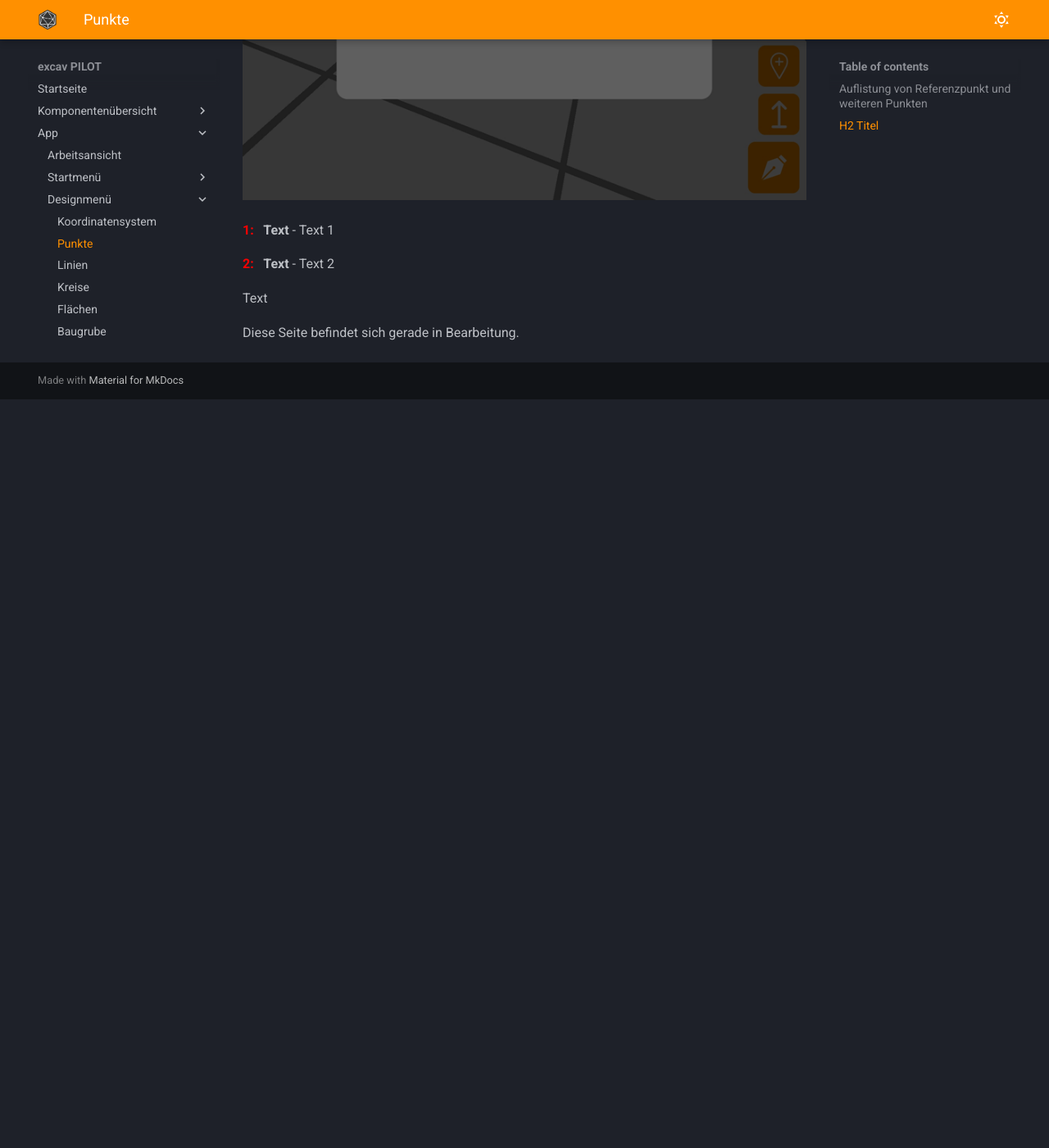
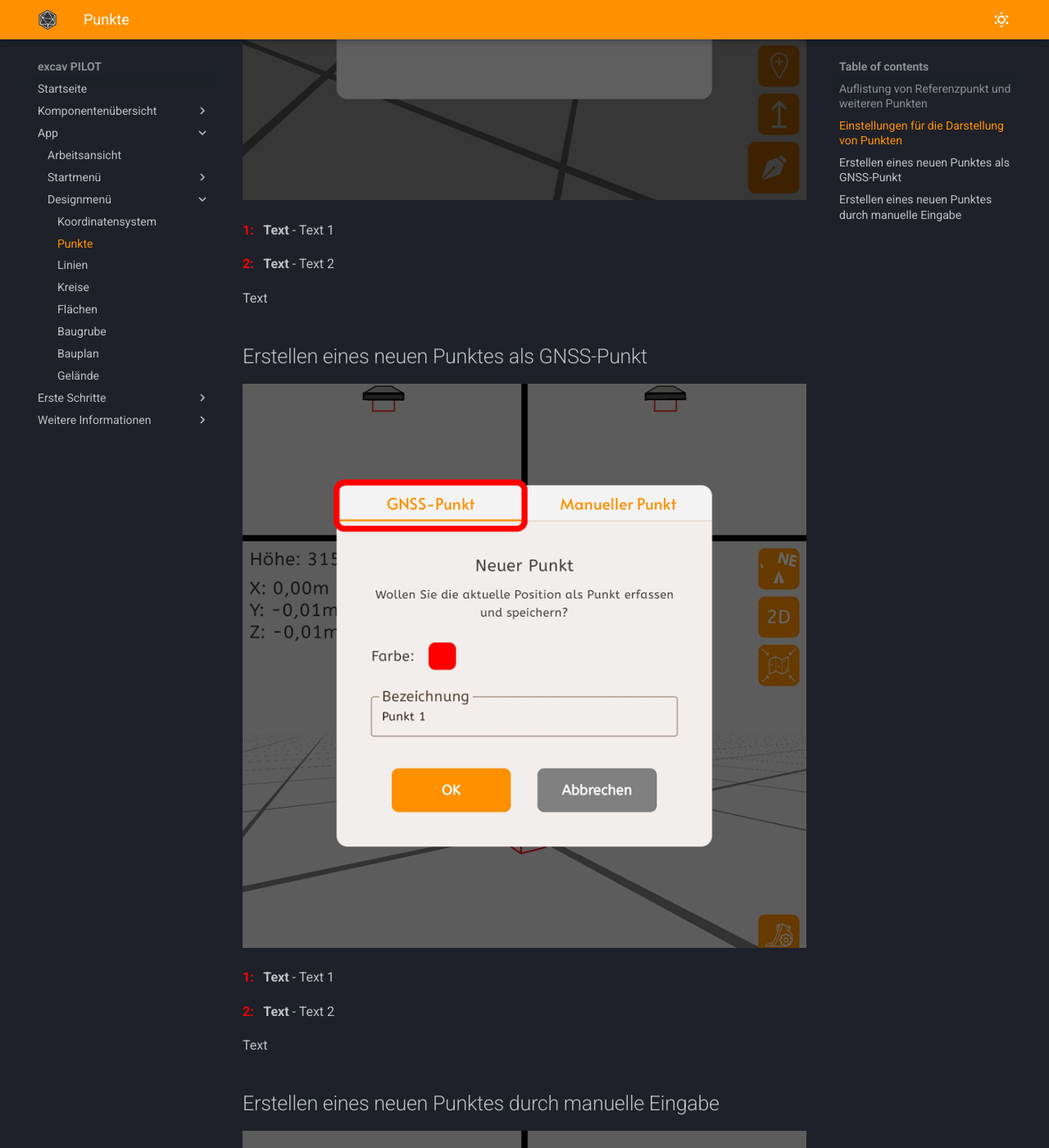
Before and after one commit to tobias-sizmann/mkdocs-excavpilot, an MkDocs documentation site: the page built from docs/Punkte/Punkte.md, in a window 1280 px wide and 1400 px high, scrolled down 1999 px. Shown: the whole window at 82% size. Built offline with MkDocs 1.6.1 and Material for MkDocs 9.7.7, drawn with Linux system fonts in a browser that asks for light colours; before the commit the page ends 2486 px from its top, so only the background shows below that; some of the changed text lies outside the part shown.

Commit message:
Update21

```diff
--- a/docs/Punkte/Punkte.md
+++ b/docs/Punkte/Punkte.md
@@ -19,10 +19,36 @@
 Text
 
 
-## H2 Titel
+## Einstellungen für die Darstellung von Punkten
 
 <p align="center" width="100%">
   <img width="100%" src="/images_docs/Screenshot (72) - Kopie.png"/>
+</p>
+
+**<span style="color: red; font-weight: bold;">1: &nbsp;</span> Text** - Text 1
+
+**<span style="color: red; font-weight: bold;">2: &nbsp;</span> Text** - Text 2
+
+Text
+
+
+## Erstellen eines neuen Punktes als GNSS-Punkt
+
+<p align="center" width="100%">
+  <img width="100%" src="/images_docs/Screenshot (30) - Kopie.png"/>
+</p>
+
+**<span style="color: red; font-weight: bold;">1: &nbsp;</span> Text** - Text 1
+
+**<span style="color: red; font-weight: bold;">2: &nbsp;</span> Text** - Text 2
+
+Text
+
+
+## Erstellen eines neuen Punktes durch manuelle Eingabe
+
+<p align="center" width="100%">
+  <img width="100%" src="/images_docs/Screenshot (31) - Kopie.png"/>
 </p>
 
 **<span style="color: red; font-weight: bold;">1: &nbsp;</span> Text** - Text 1
```
Also changed, not shown: docs/images_docs/Screenshot (30) - Kopie.png (added), docs/images_docs/Screenshot (31) - Kopie.png (added).
